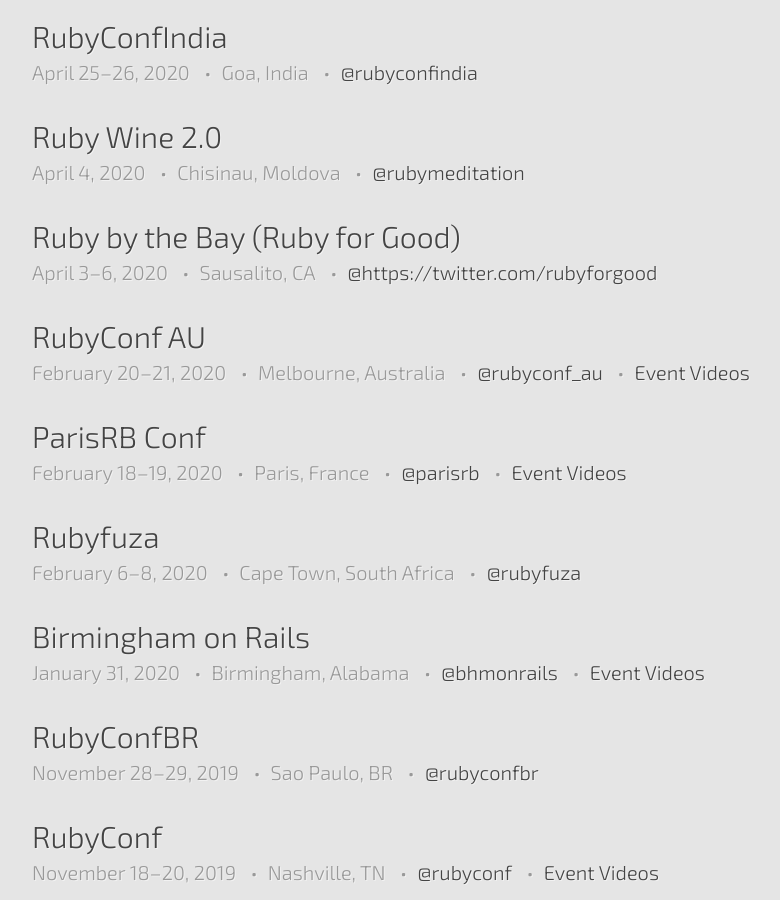
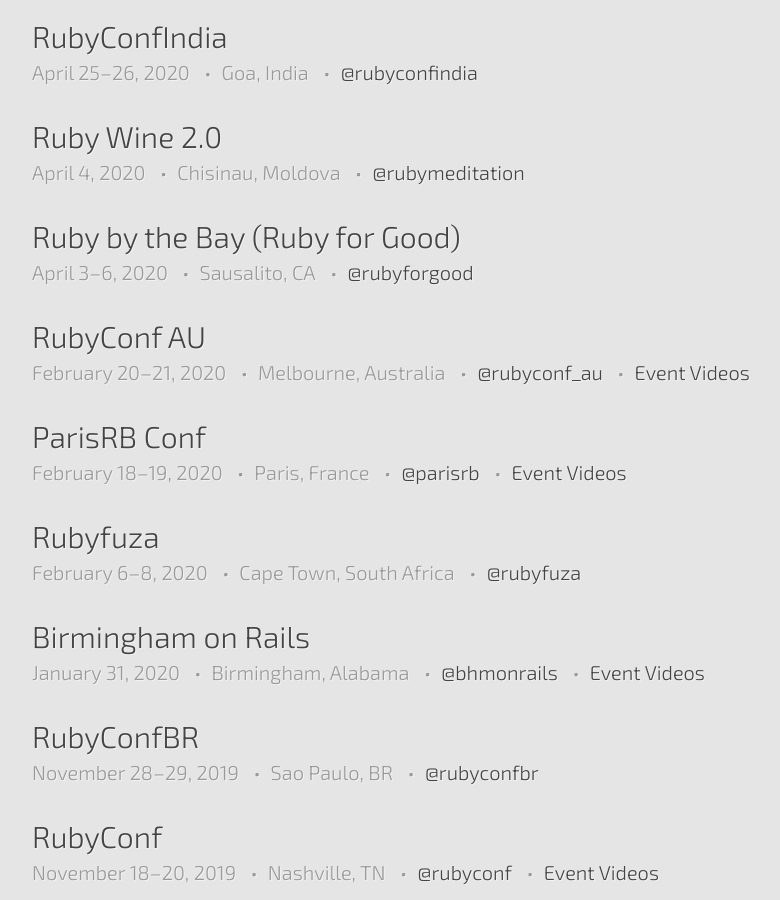
Before and after one commit to ruby-conferences/ruby-conferences.github.io, a Jekyll site: the page built from past/index.html, in a window 1280 px wide and 900 px high, scrolled down 1644 px. Shown: the whole window, without its empty margins (208-988 px from the left). Built offline with Jekyll 4.4.1, drawn with Linux system fonts in a browser that asks for light colours; part of the change alters nothing that is shown.

Commit message:
Fix Ruby for Good Twitter link

```diff
--- a/_data/conferences.yml
+++ b/_data/conferences.yml
@@ -1891,7 +1891,7 @@
   start_date: 2020-04-03
   end_date: 2020-04-06
   url: https://rubybythebay.org/
-  twitter: https://twitter.com/rubyforgood
+  twitter: rubyforgood
 
 - name: Ruby Wine 2.0
   location: Chisinau, Moldova
```
